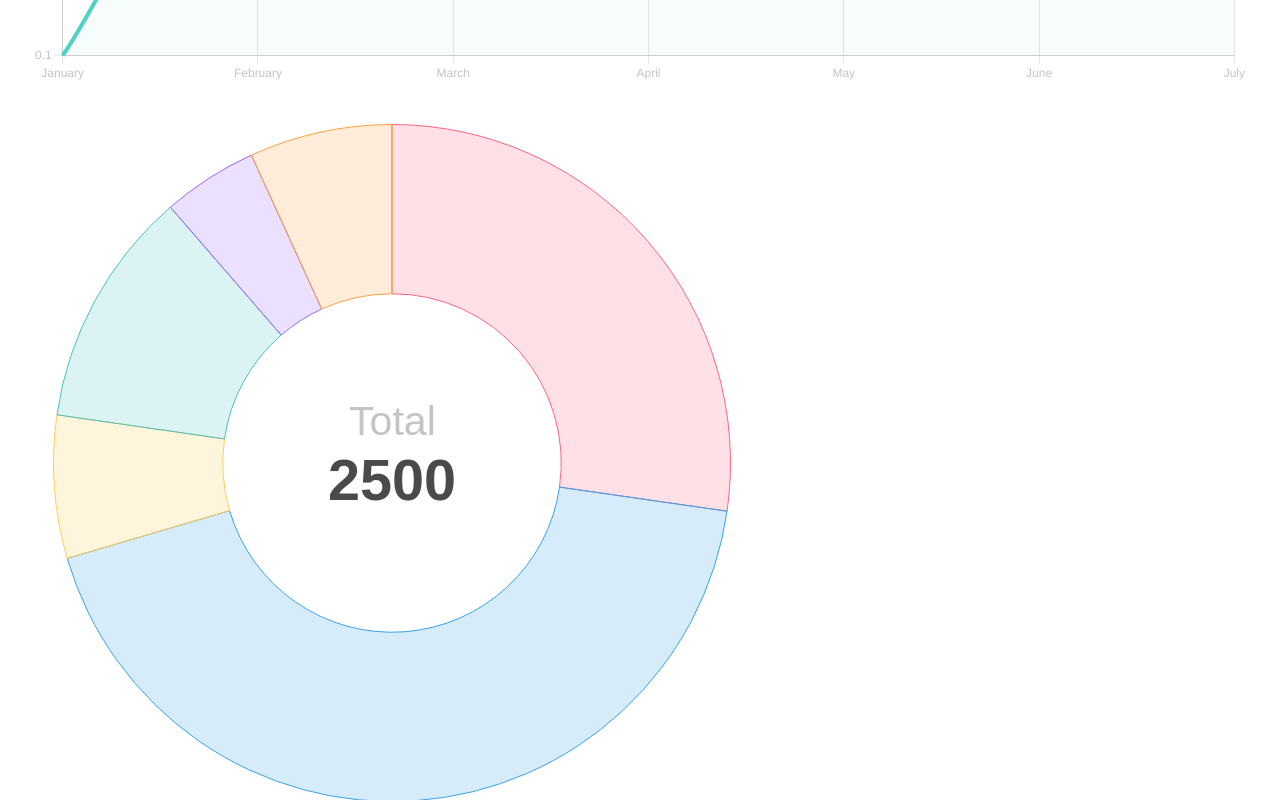
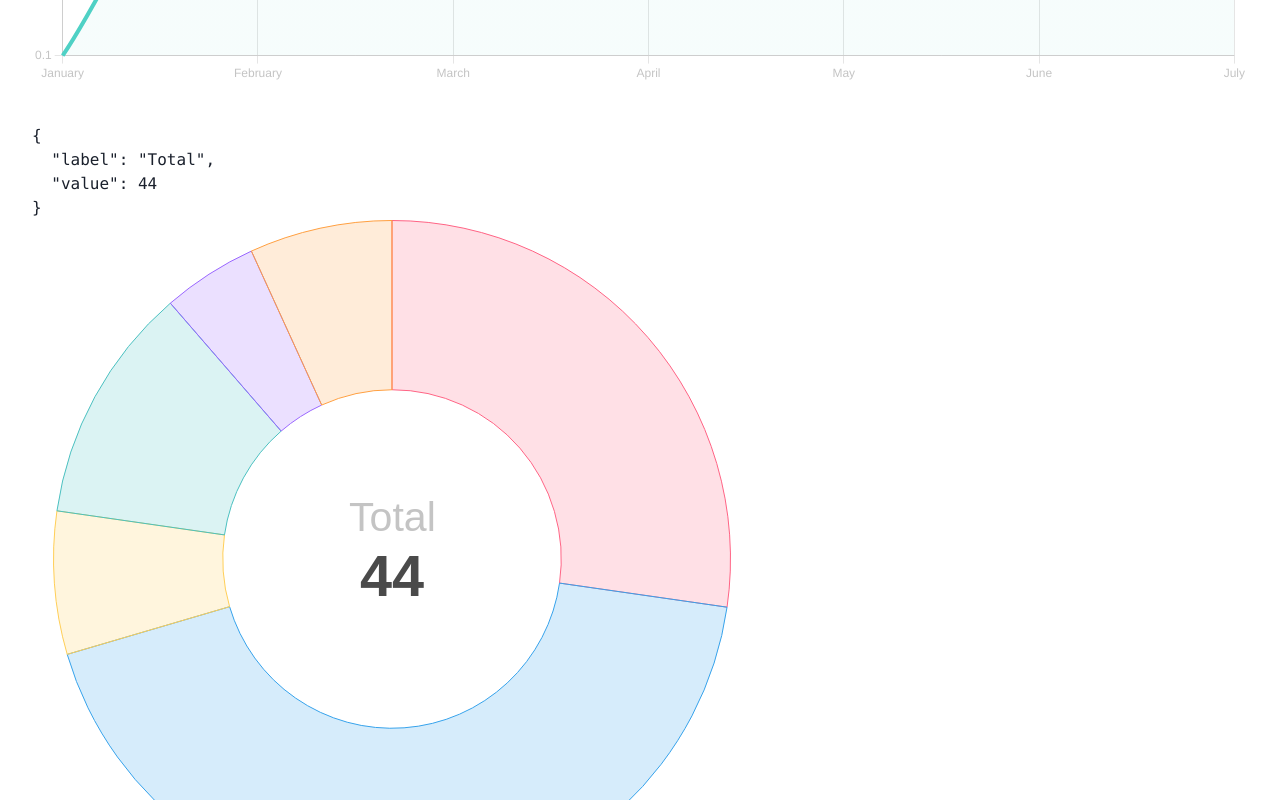
Before and after one commit to radenlarko/Chart-Test, a Next.js app: page / in a window 1280 px wide. Shown: the part 580-1380 px from the top of the page. Built offline with nearby package versions, Linux system fonts and the light colour scheme.

Commit message:
update donut chart

```diff
--- a/components/DonutChart.tsx
+++ b/components/DonutChart.tsx
@@ -1,4 +1,4 @@
-import React from "react";
+import React, { useCallback, useEffect, useMemo, useState } from "react";
 import {
   Chart as ChartJS,
   ArcElement,
@@ -7,30 +7,56 @@ import {
   ChartData,
   ChartOptions,
   Plugin,
+  ActiveElement,
 } from "chart.js";
 import { Doughnut } from "react-chartjs-2";
+import { mySum } from "@/utils/myFunction";
+import { myNumberFormat } from "@/utils/myFormat";
 
 ChartJS.register(ArcElement, Tooltip, Legend);
 
-const options: ChartOptions<"doughnut"> = {
-  plugins: {
-    legend: {
-      position: "bottom",
-      labels: {
-        usePointStyle: true,
-        pointStyle: "circle",
-        padding: 20,
+const dataChart = [
+  {
+    label: "Red",
+    value: 12,
   },
+  {
+    label: "Blue",
+    value: 19,
   },
+  {
+    label: "Yellow",
+    value: 3,
   },
-};
+  {
+    label: "Green",
+    value: 5,
+  },
+  {
+    label: "Purple",
+    value: 2,
+  },
+  {
+    label: "Orange",
+    value: 3,
+  },
+];
 
-const data: ChartData<"doughnut"> = {
-  labels: ["Red", "Blue", "Yellow", "Green", "Purple", "Orange"],
+const DonutChart = () => {
+  const [dataCenter, setDataCenter] = useState({
+    label: "",
+    value: 0,
+  });
+
+  const data = useMemo<ChartData<"doughnut">>(() => {
+    const labelList = dataChart.map((item) => item.label);
+    const valueList = dataChart.map((item) => item.value);
+    return {
+      labels: labelList,
       datasets: [
         {
           label: "# of Votes",
-      data: [12, 19, 3, 5, 2, 3],
+          data: valueList,
           backgroundColor: [
             "rgba(255, 99, 132, 0.2)",
             "rgba(54, 162, 235, 0.2)",
@@ -51,8 +77,40 @@ const data: ChartData<"doughnut"> = {
         },
       ],
     };
+  }, []);
 
-const plugins: Plugin<"doughnut">[] = [
+  const handleSetInfo = useCallback((elements: ActiveElement[]) => {
+    if (elements.length === 0) {
+      return;
+    }
+
+    const idx = elements[0].index;
+    const dataSet = dataChart[idx];
+
+    setDataCenter({
+      label: dataSet.label,
+      value: dataSet.value,
+    });
+  }, []);
+
+  const options = useMemo<ChartOptions<"doughnut">>(() => {
+    return {
+      plugins: {
+        legend: {
+          position: "bottom",
+          labels: {
+            usePointStyle: true,
+            pointStyle: "circle",
+            padding: 20,
+          },
+        },
+      },
+      onClick: (_, elements) => handleSetInfo(elements),
+    };
+  }, [handleSetInfo]);
+
+  const plugins = useMemo<Plugin<"doughnut">[]>(() => {
+    return [
       {
         id: "label",
         beforeDraw: function (chart) {
@@ -66,7 +124,7 @@ const plugins: Plugin<"doughnut">[] = [
           ctx.textBaseline = "middle";
           ctx.fillStyle = "#c4c4c4";
 
-      var text = "Total",
+          var text = dataCenter.label,
             textX = Math.round((width - ctx.measureText(text).width) / 2),
             textY = height / 2.4;
 
@@ -87,7 +145,7 @@ const plugins: Plugin<"doughnut">[] = [
           ctx.textBaseline = "middle";
           ctx.fillStyle = "#4a4a4a";
 
-      const text = "2500",
+          const text = myNumberFormat(dataCenter.value),
             textX = Math.round((width - ctx.measureText(text).width) / 2),
             textY = height / 2;
 
@@ -96,9 +154,24 @@ const plugins: Plugin<"doughnut">[] = [
         },
       },
     ];
+  }, [dataCenter]);
 
-const DonutChart = () => {
-  return <Doughnut data={data} options={options} plugins={plugins} />;
+  useEffect(() => {
+    const total = mySum(dataChart.map((item) => item.value));
+    setDataCenter({
+      label: "Total",
+      value: total,
+    });
+  }, []);
+
+  return dataCenter.value === 0 ? null : (
+    <>
+      <pre>
+        <code>{JSON.stringify(dataCenter, null, 2)}</code>
+      </pre>
+      <Doughnut data={data} options={options} plugins={plugins} />
+    </>
+  );
 };
 
 export default DonutChart;
--- /dev/null
+++ b/utils/myFormat.ts
@@ -0,0 +1,7 @@
+const myNumberFormat = (number: number) => {
+  return new Intl.NumberFormat("id-ID", { maximumFractionDigits: 2 }).format(
+    number
+  );
+};
+
+export { myNumberFormat };
--- /dev/null
+++ b/utils/myFunction.ts
@@ -0,0 +1,10 @@
+const mySum = (arr: number[]) => {
+  if (arr.length === 0) {
+    return 0;
+  }
+
+  const reduce = arr.reduce((acc, curr) => acc + curr, 0);
+  return reduce;
+};
+
+export { mySum };
```
Lines whose indentation alone changed are shown as unchanged.
